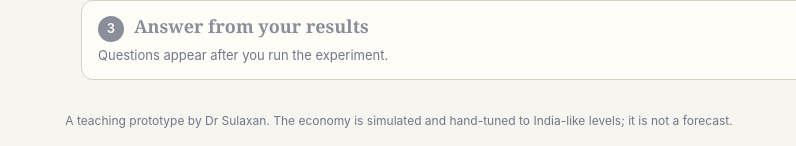
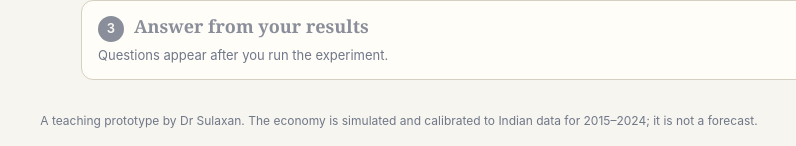
Before and after one commit to slxnjdhv/india-economy-simulator, a plain HTML site: page prototype/lessons.html in a window 1280 px wide. Shown: the part 908-1054 px from the top of the page, 241-1037 px from the left. Drawn offline with Linux system fonts and the light colour scheme.

Commit message:
Lessons page: say the economy is calibrated to Indian data
Co-Authored-By: Claude Opus 5.5 <noreply@anthropic.com>

```diff
--- a/prototype/lessons.html
+++ b/prototype/lessons.html
@@ -84,7 +84,7 @@
 
   <section class="lesson" id="main" aria-live="polite"></section>
 </main>
-<p class="disclaimer">A teaching prototype by Dr Sulaxan. The economy is simulated and hand-tuned to India-like levels; it is not a forecast.</p>
+<p class="disclaimer">A teaching prototype by Dr Sulaxan. The economy is simulated and calibrated to Indian data for 2015–2024; it is not a forecast.</p>
 
 <script src="engine.js"></script>
 <script src="charts.js"></script>
```
Also changed, not shown: 1 other file.
